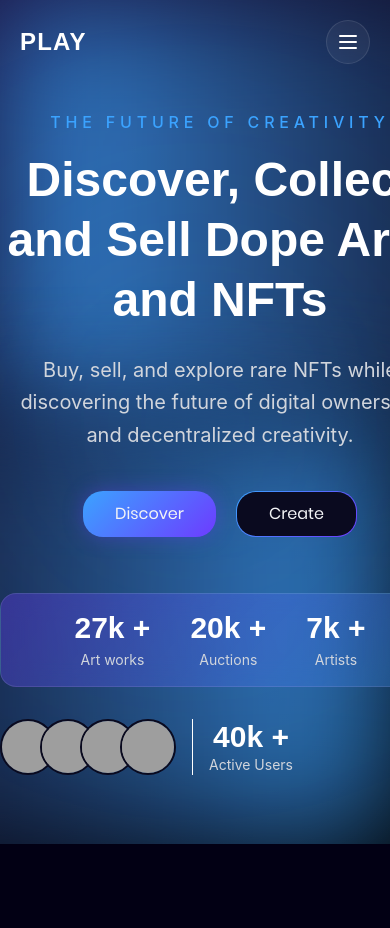
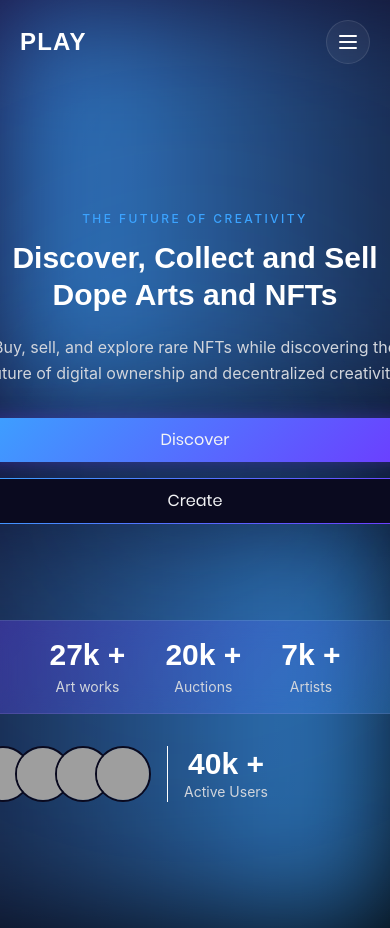
Before and after one commit to Goodness-MArcel/play, a React app in the folder frontend/: page / in a window 390 px wide. Before the commit the page ends 844 px from the top, so only its background shows below. Built offline with nearby package versions, Linux system fonts and the light colour scheme; grey boxes are pictures that could not be loaded; the HTML template or start-up script is replaced by a standard one; a web font is replaced by a local one.

Commit message:
refactor Hero component layout and styling for improved responsiveness

```diff
--- a/frontend/src/components/Hero.jsx
+++ b/frontend/src/components/Hero.jsx
@@ -3,34 +3,45 @@ import NFTCard from "./NFTCard";
 
 function Hero() {
   return (
-    <section className="relative z-10 flex items-center min-h-[85vh] text-white">
+    <section className="relative z-10 flex items-center min-h-screen text-white px-4 sm:px-6 lg:px-10 py-16 overflow-hidden">
       <div className="container mx-auto">
-        <div className="flex gap-8 items-center ">
-          <div className="max-w-3xl flex-1 text-center md:text-left flex flex-col items-center md:items-start">
-            <p className="uppercase tracking-[0.3em] text-[#3BA3FF] mb-4 font-medium">
+        <div className="flex flex-col lg:flex-row items-center justify-between gap-14 lg:gap-20">
+          {/* LEFT CONTENT */}
+          <div className="max-w-3xl flex-1 text-center lg:text-left flex flex-col items-center lg:items-start">
+            <p className="uppercase tracking-[0.2em] sm:tracking-[0.3em] text-[#3BA3FF] mb-3 sm:mb-4 font-medium text-xs sm:text-sm md:text-base">
               The Future Of Creativity
             </p>
 
-            <h1 className="text-5xl md:text-7xl heading font-black leading-tight">
+            <h1 className="heading font-black leading-tight text-3xl sm:text-5xl md:text-6xl lg:text-7xl">
               Discover, Collect and Sell Dope Arts and NFTs
             </h1>
 
-            <p className="mt-6 text-gray-300 text-xl leading-relaxed max-w-2xl">
+            <p className="mt-5 sm:mt-6 text-gray-300 text-base sm:text-lg md:text-xl leading-relaxed max-w-2xl">
               Buy, sell, and explore rare NFTs while discovering the future of
               digital ownership and decentralized creativity.
             </p>
 
-            <div className="flex gap-5 mt-10 justify-center md:justify-start">
-              <button className="signup-btn">Discover</button>
+            {/* BUTTONS */}
+            <div className="flex flex-col sm:flex-row gap-4 sm:gap-5 mt-8 sm:mt-10 w-full sm:w-auto">
+              <button className="signup-btn w-full sm:w-auto px-8 py-3">
+                Discover
+              </button>
 
-              <button className="login-btn rounded-full">Create</button>
+              <button className="login-btn rounded-full w-full sm:w-auto px-8 py-3">
+                Create
+              </button>
             </div>
 
-            <StatsCard />
+            {/* STATS */}
+            <div className="mt-10 w-full flex justify-center lg:justify-start">
+              <StatsCard />
+            </div>
           </div>
 
-          <div className="flex-shrink-0 h-auto justify-center items-center hidden lg:flex ml-38">
-            <NFTCard />
+          <div className="hidden lg:flex lg:w-auto justify-center items-center">
+            <div className="lg:scale-110">
+              <NFTCard />
+            </div>
           </div>
         </div>
       </div>
```
